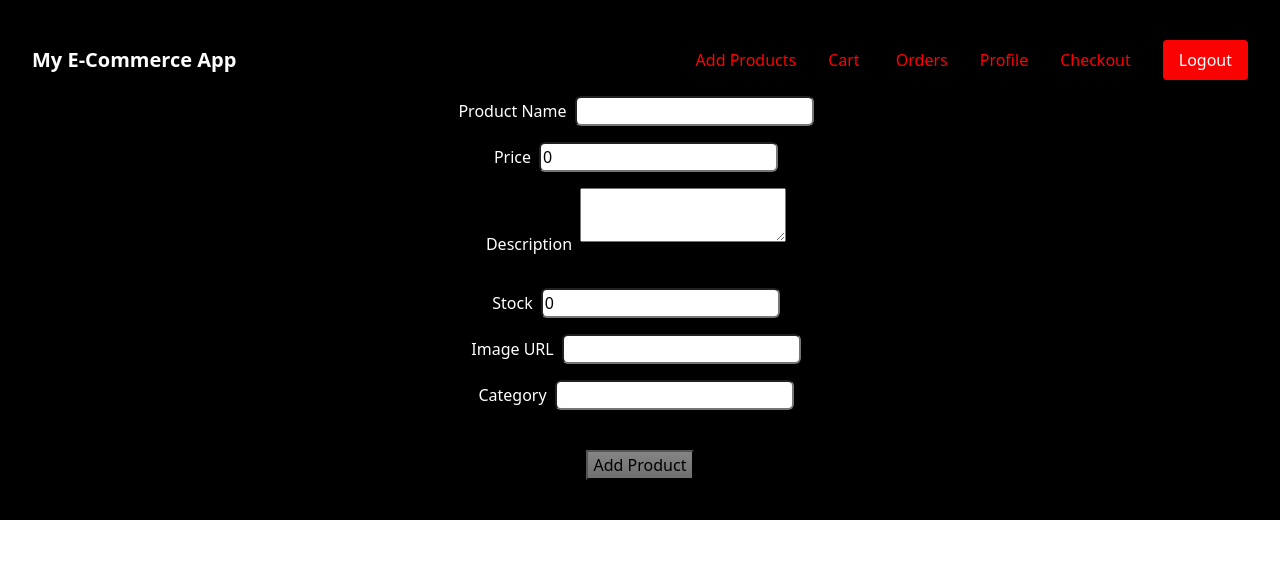
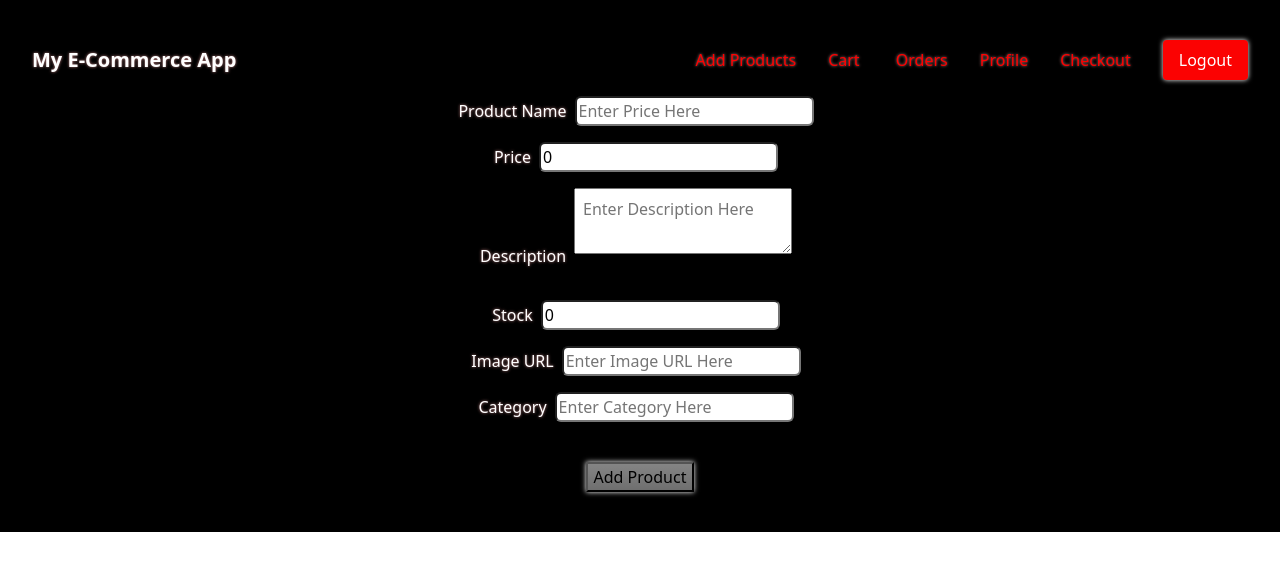
Before and after one commit to CurtisjPierce39/New-E-Commerce-App, a React (Vite) app: page /addproducts in a window 1280 px wide. Shown: the top 570 px of the page. Built offline with nearby package versions, Linux system fonts and the light colour scheme; no server answers; sample sign-in values are in the browser's storage.

Commit message:
Updated Final Commit

```diff
--- a/src/App.css
+++ b/src/App.css
@@ -8,6 +8,7 @@
 div {
   background-color: #000000;
   color: white;
+  text-shadow: 0 0 3px rgb(186, 127, 127);
 }
 
 .card {
@@ -24,6 +25,7 @@ button:hover {
 button {
   background-color: rgb(111, 111, 111);
   color: black;
+  box-shadow: 0 0 5px white;
 }
 
 .content {
--- a/src/App.tsx
+++ b/src/App.tsx
@@ -13,6 +13,7 @@ import { store } from './types';
 import './App.css'
 import { Checkout } from './components/Checkout';
 import DisplayData from './components/DisplayUsers';
+import AddDataForm from './components/AddUserForm';
 
 const ProtectedRoute = ({ children }: { children: React.ReactNode }) => {
   const { currentUser, loading } = useAuth();
@@ -49,6 +50,7 @@ function App() {
                   <ProtectedRoute>
                     <UserProfile />
                     <DisplayData />
+                    <AddDataForm />
                   </ProtectedRoute>
                 } />
                 <Route path="/orders" element={
--- a/src/components/AddUserForm.tsx
+++ b/src/components/AddUserForm.tsx
@@ -33,11 +33,11 @@ const AddDataForm: React.FC = () => {
     return (
         <form onSubmit={(e: React.FormEvent) => { void handleSubmit(e); }}>
             <h1>Add New User</h1>
-            <input name="name" value={data.name} onChange={handleChange} placeholder="Name" /><br></br>
-            <input name="email" value={data.email} onChange={handleChange} placeholder="Email" /><br></br>
-            <input name="address" value={data.address} onChange={handleChange} placeholder="Address" /><br></br>
+            <input name="name" value={data.name} onChange={handleChange} placeholder="Name" />
+            <input name="email" value={data.email} onChange={handleChange} placeholder="Email" />
+            <input name="address" value={data.address} onChange={handleChange} placeholder="Address" />
             <input name="displayName" value={data.displayName} onChange={handleChange} placeholder="Display Name" /><br></br>
-            <button type="submit">Add User</button>
+            <button type="submit" className='m-3'>Add User</button>
         </form>
     );
 };
--- a/src/components/ProductForm.tsx
+++ b/src/components/ProductForm.tsx
@@ -44,7 +44,6 @@ const ProductForm: React.FC = () => {
                 alert('Product added successfully!');
             } catch (error) {
                 console.error('Error adding product:', error);
-                // alert('Failed to add product');
             }
         })();
     };
@@ -58,6 +57,7 @@ const ProductForm: React.FC = () => {
                     type="text"
                     id="name"
                     name="name"
+                    placeholder='Enter Price Here'
                     value={product.name}
                     onChange={handleChange}
                     required
@@ -78,9 +78,10 @@ const ProductForm: React.FC = () => {
             <div>
                 <label htmlFor="description">Description</label>
                 <textarea
-                    className='m-2'
+                    className='m-2 p-2'
                     id="description"
                     name="description"
+                    placeholder='Enter Description Here'
                     value={product.description}
                     onChange={handleChange}
                     required
@@ -105,6 +106,7 @@ const ProductForm: React.FC = () => {
                     type="text"
                     id="imageUrl"
                     name="imageUrl"
+                    placeholder='Enter Image URL Here'
                     value={product.imageUrl}
                     onChange={handleChange}
                     required
@@ -117,6 +119,7 @@ const ProductForm: React.FC = () => {
                     type="text"
                     id="category"
                     name="category"
+                    placeholder='Enter Category Here'
                     value={product.category}
                     onChange={handleChange}
                     required
```
Also changed, not shown: src/types/Product.ts (deleted, +0 -9 lines).
